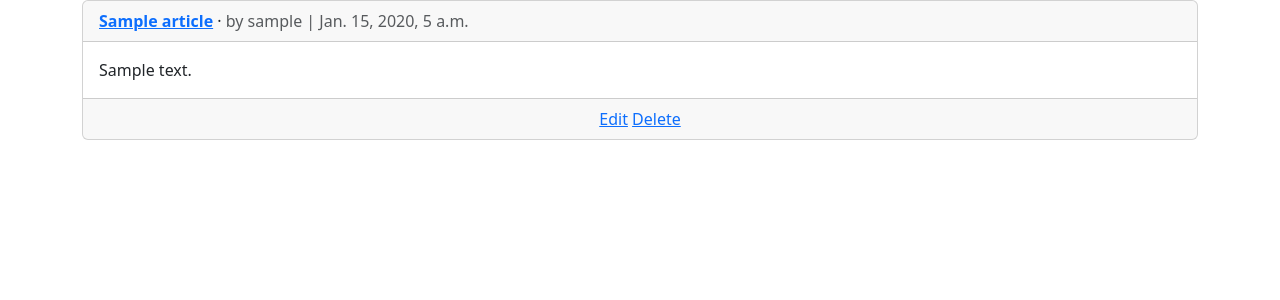
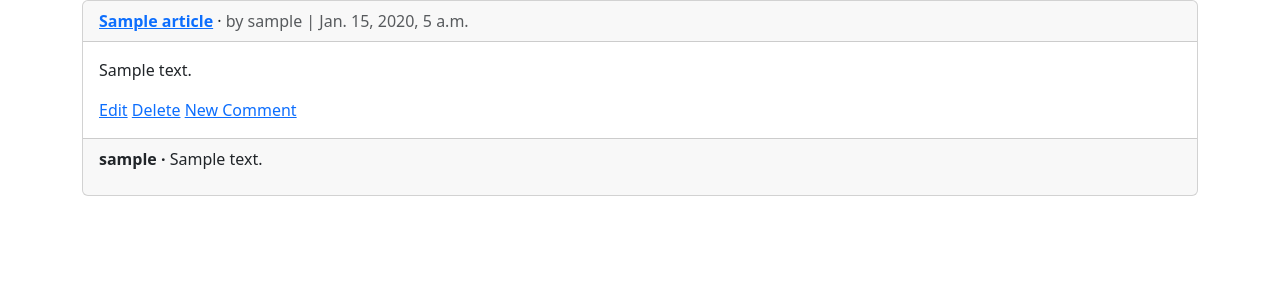
Before and after one commit to Aleksandar1336/learndjango.com---Chapter-9-Newspaper-Project, a Django app: page /articles/ in a window 1280 px wide. Shown: the part 56-356 px from the top of the page. Run offline with Django 5.2, Linux system fonts and the light colour scheme; a user stored in the database is signed in; tables that the repository leaves empty hold one stand-in row (values such as "Sample post").

Commit message:
comments app

```diff
--- a/articles/models.py
+++ b/articles/models.py
@@ -18,3 +18,18 @@ class Article(models.Model):
 
     def get_absolute_url(self):
         return reverse("article_detail", kwargs={"pk": self.pk})
+
+
+class Comment(models.Model):  # new
+    article = models.ForeignKey(Article, on_delete=models.CASCADE)
+    comment = models.CharField(max_length=140)
+    author = models.ForeignKey(
+        settings.AUTH_USER_MODEL,
+        on_delete=models.CASCADE,
+    )
+
+    def __str__(self):
+        return self.comment
+
+    def get_absolute_url(self):
+        return reverse("article_list")
--- a/articles/views.py
+++ b/articles/views.py
@@ -1,11 +1,14 @@
 # articles/views.py
 from django.contrib.auth.mixins import LoginRequiredMixin, UserPassesTestMixin  # new
 
-from django.views.generic import ListView, DetailView
+from django.views.generic import ListView, DetailView, FormView
+from django.views.generic.detail import SingleObjectMixin  # new
+from django.views import View  # new
 from django.views.generic.edit import CreateView, UpdateView, DeleteView
-from django.urls import reverse_lazy
+from django.urls import reverse_lazy, reverse
 
 from .models import Article
+from .forms import CommentForm  # new
 
 
 class ArticleListView(LoginRequiredMixin, ListView):  # new
@@ -13,9 +16,48 @@ class ArticleListView(LoginRequiredMixin, ListView):  # new
     template_name = "article_list.html"
 
 
-class ArticleDetailView(LoginRequiredMixin, DetailView):  # new
+class CommentGet(DetailView):  # new
     model = Article
     template_name = "article_detail.html"
+
+    def get_context_data(self, **kwargs):
+        context = super().get_context_data(**kwargs)
+        context["form"] = CommentForm()
+        return context
+
+
+class CommentPost(SingleObjectMixin, FormView):  # new
+    model = Article
+    form_class = CommentForm
+    template_name = "article_detail.html"
+
+    def post(self, request, *args, **kwargs):
+        self.object = self.get_object()
+        return super().post(request, *args, **kwargs)
+
+    def form_valid(self, form):
+        comment = form.save(commit=False)
+        comment.article = self.object
+        comment.author = self.request.user
+        comment.save()
+        return super().form_valid(form)
+
+    def get_success_url(self):
+        article = self.object
+        return reverse("article_detail", kwargs={"pk": article.pk})
+
+
+class ArticleDetailView(LoginRequiredMixin, View):  # new
+    model = Article
+    template_name = "article_detail.html"
+
+    def get(self, request, *args, **kwargs):
+        view = CommentGet.as_view()
+        return view(request, *args, **kwargs)
+
+    def post(self, request, *args, **kwargs):
+        view = CommentPost.as_view()
+        return view(request, *args, **kwargs)
 
 
 class ArticleUpdateView(LoginRequiredMixin, UserPassesTestMixin, UpdateView):  # new
--- a/templates/article_list.html
+++ b/templates/article_list.html
@@ -13,14 +13,21 @@
                 <span class="text-muted">by {{ article.author }} |
                 {{ article.date }}</span>
             </div>
-            <div class="card-body">{{ article.body }}</div>
-            <div class="card-footer text-center text-muted">
-                <!-- new code here -->
+            <div class="card-body">
+                <p>{{ article.body }}</p>
                 {% if article.author.pk == request.user.pk %}
                     <a href="{% url 'article_edit' article.pk %}">Edit</a>
                     <a href="{% url 'article_delete' article.pk %}">Delete</a>
                 {% endif %}
-                <!-- new code here -->
+                <a href="{{ article.get_absolute_url }}">New Comment</a> <!-- new -->
+            </div>
+            <div class="card-footer">
+                {% for comment in article.comment_set.all %}
+                    <p>
+                        <span class="fw-bold">{{ comment.author }} &middot;</span>
+                        {{ comment }}
+                    </p>
+                {% endfor %}
             </div>
         </div>
         <br />
```
Also changed, not shown: articles/admin.py (+12 -2 lines), articles/forms.py (added, +9 -0 lines), templates/article_detail.html (+14 -2 lines), articles/migrations/0002_comment.py (added).
